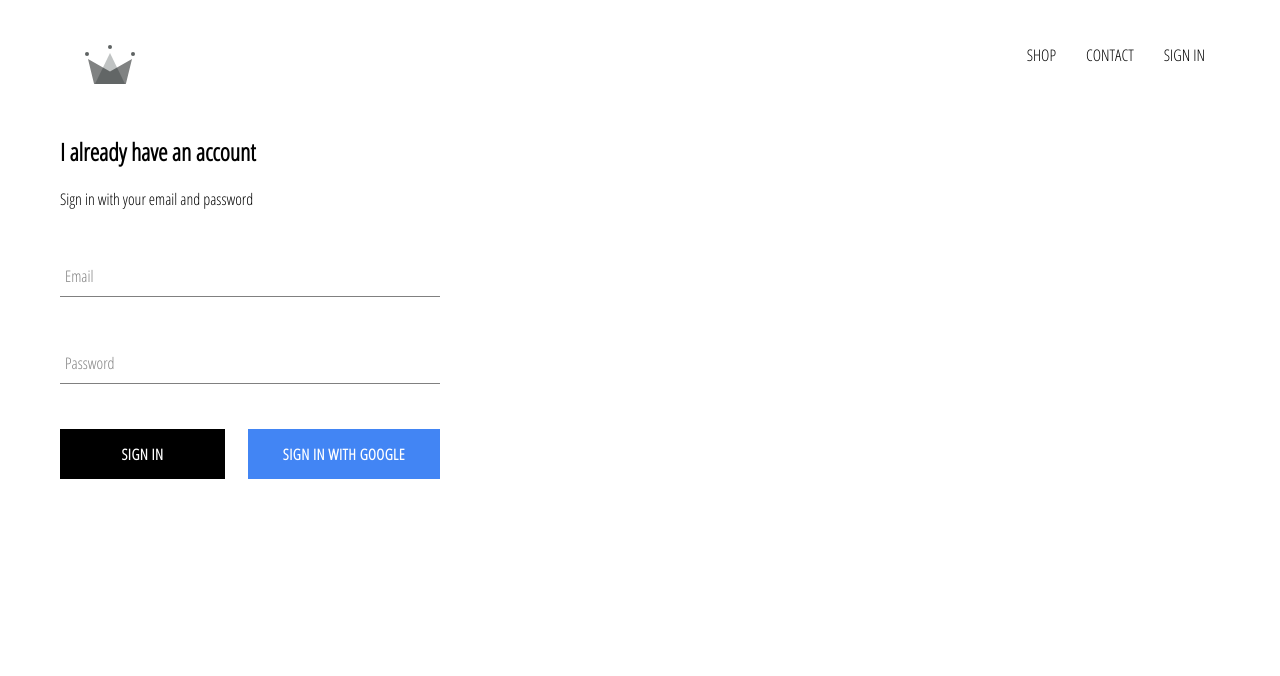
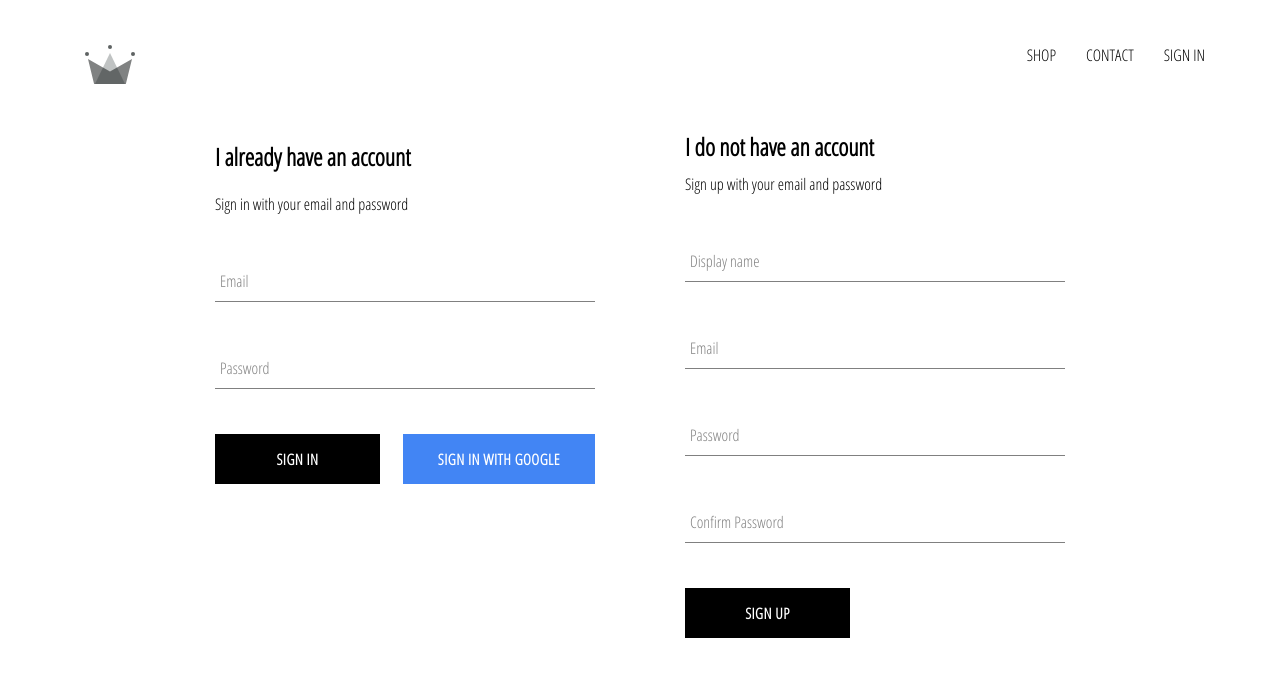
Before and after one commit to akbarkaratayev/Archies-monsters-rolodex, a React (Create React App) app: page /signin in a window 1280 px wide. Shown: the top 676 px of the page. Built offline with nearby package versions, Linux system fonts and the light colour scheme; no server answers.

Commit message:
Implemented utils of firebase, added the functionality to store authenticated user into the firestore database

```diff
--- a/src/App.js
+++ b/src/App.js
@@ -5,7 +5,7 @@
 import ShopPage from './pages/shop/shop.component';
 import SignInAndSignUpPage from './pages/sign-in-and-sign-up/sign-in-and-sign-up.component';
 import Header from './components/header/header.component';
-import { auth } from './firebase/firebase.utils';
+import { auth, createUserProfileDocument } from './firebase/firebase.utils';
 
 class App extends React.Component {
   constructor(){
@@ -18,10 +18,20 @@
   unsubscribeFromAuth = null;
 
   componentDidMount(){
-    this.unsubscribeFromAuth = auth.onAuthStateChanged(user=>{
-      this.setState({currentUser: user})
-
-      console.log(user);
+    this.unsubscribeFromAuth = auth.onAuthStateChanged(async userAuth=>{
+      if(userAuth){
+        const userRef = await createUserProfileDocument(userAuth);
+        userRef.onSnapshot(snapShot => {
+          this.setState({
+            currentUser: {
+              id: snapShot.id,
+              ...snapShot.data()
+            }
+          });
+          console.log(this.state);
+        });
+      }
+      this.setState({currentUser: userAuth})
     });
   }
 
--- a/src/components/header/header.style.scss
+++ b/src/components/header/header.style.scss
@@ -20,6 +20,7 @@
 
 		.option{
 			padding: 10px 15px;
+			cursor: pointer;
 		}
 	}
 	.profilePhoto{
--- /dev/null
+++ b/src/components/sign-up/sign-up.component.jsx
@@ -0,0 +1,99 @@
+import React from 'react';
+
+import FormInput from '../form-input/form-input.component';
+import CustomButton from '../custom-button/custom-button.component';
+
+import { auth, createUserProfileDocument } from '../../firebase/firebase.utils';
+import './sign-up.style.scss';
+
+class SignUp extends React.Component {
+    constructor(props) {
+        super();
+        this.state = {
+            displayName: '',
+            email: '',
+            password: '',
+            confirmPassword: ''
+        };
+    }
+
+    handleSubmit = async event =>{
+        event.preventDefault();
+
+        const {displayName, email, password, confirmPassword} = this.state;
+
+        if (password !== confirmPassword){
+            alert('password don\'t match');
+            return;
+        }
+        try {
+            const {user} = await auth.createUserWithEmailAndPassword(email, password)
+
+            await createUserProfileDocument(user, {displayName});
+
+            this.setState({
+                displayName: '',
+                email: '',
+                password: '',
+                confirmPassword: ''
+            })
+
+        } catch (error) {
+            console.error(error);
+        }
+
+
+    }
+
+    handleChange = event =>{
+        const {name, value} = event.target;
+        this.setState({[name]: value})
+    }
+
+    render(){
+        const {displayName, email, password, confirmPassword} = this.state;
+        return(
+            <div className='sign-up'>
+                <h2 className='title'>I do not have an account</h2>
+                <span>Sign up with your email and password</span>
+                <form className='sign-up-form' onSubmit={this.handleSubmit}>
+                    <FormInput
+                        type='text'
+                        name='displayName'
+                        value={displayName}
+                        onChange={this.handleChange}
+                        label='Display name'
+                        required='required'
+                    />
+                    <FormInput
+                        type='email'
+                        name='email'
+                        value={email}
+                        onChange={this.handleChange}
+                        label='Email'
+                        required='required'
+                    />
+                    <FormInput
+                        type='password'
+                        name='password'
+                        value={password}
+                        onChange={this.handleChange}
+                        label='Password'
+                        required='required'
+                    />
+                    <FormInput
+                        type='password'
+                        name='confirmPassword'
+                        value={confirmPassword}
+                        onChange={this.handleChange}
+                        label='Confirm Password'
+                        required='required'
+                    />
+                    <CustomButton type='submit'>SIGN UP</CustomButton>
+                </form>
+            </div>
+        )
+    }
+}
+
+export default SignUp;
--- /dev/null
+++ b/src/components/sign-up/sign-up.style.scss
@@ -0,0 +1,9 @@
+.sign-up {
+    display: flex;
+    flex-direction: column;
+    width: 380px;
+
+    .title{
+        margin: 10px 0;
+    }
+}
--- a/src/firebase/firebase.utils.js
+++ b/src/firebase/firebase.utils.js
@@ -11,6 +11,34 @@
 	appId: "1:1021673212628:web:9d9e23e817740e088cc941",
 	measurementId: "G-T997R0J66T"
 };
+
+export const createUserProfileDocument = async (userAuth, additionalData)=>{
+	// console.log(userAuth);
+	if(!userAuth) return;
+
+	const userRef = firestore.doc(`users/${userAuth.uid}`);
+
+	const snapShot = await userRef.get();
+
+	if(!snapShot.exists){
+		const {displayName, email, photoURL} = userAuth;
+		const createdAt = new Date();
+		try {
+			await userRef.set({
+				displayName,
+				email,
+				photoURL,
+				createdAt,
+				...additionalData
+			})
+		} catch(error) {
+			console.log('error creating user', error.message);
+		}
+	}
+
+	return userRef;
+};
+
 firebase.initializeApp(config);
 
 export const auth = firebase.auth();
@@ -18,6 +46,6 @@
 
 const provider = new firebase.auth.GoogleAuthProvider();
 provider.setCustomParameters({prompt: 'select_account'});
-export const signInWithGoogle = () => auth.signInWithPopup(provider);
+export const signInWithGoogle = () => auth.signInWithPopup(new firebase.auth.GoogleAuthProvider());
 
 export default firebase;
--- a/src/pages/sign-in-and-sign-up/sign-in-and-sign-up.component.jsx
+++ b/src/pages/sign-in-and-sign-up/sign-in-and-sign-up.component.jsx
@@ -1,11 +1,13 @@
 import React from 'react';
 import SignIn from '../../components/sign-in/sign-in.component';
+import SignUp from '../../components/sign-up/sign-up.component';
 
 import './sign-in-and-sign-up.style.scss';
 
 const SignInAndSignUpPage = () => (
 	<div className='sign-in-and-sign-up'>
 		<SignIn />
+		<SignUp />
 	</div>
 )
 
--- a/src/pages/sign-in-and-sign-up/sign-in-and-sign-up.style.scss
+++ b/src/pages/sign-in-and-sign-up/sign-in-and-sign-up.style.scss
@@ -0,0 +1,6 @@
+.sign-in-and-sign-up{
+    width: 850px;
+    margin: 30px auto;
+    display: flex;
+    justify-content: space-between;
+}
```
